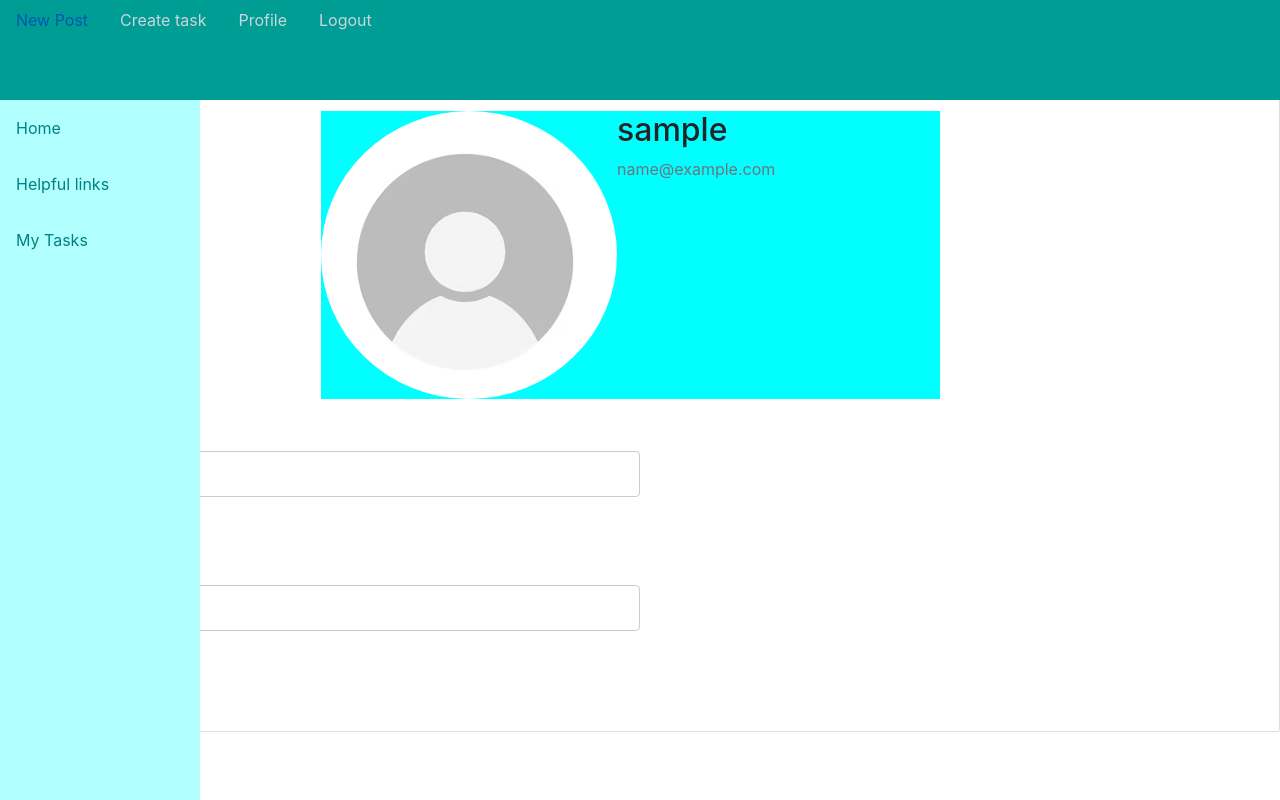
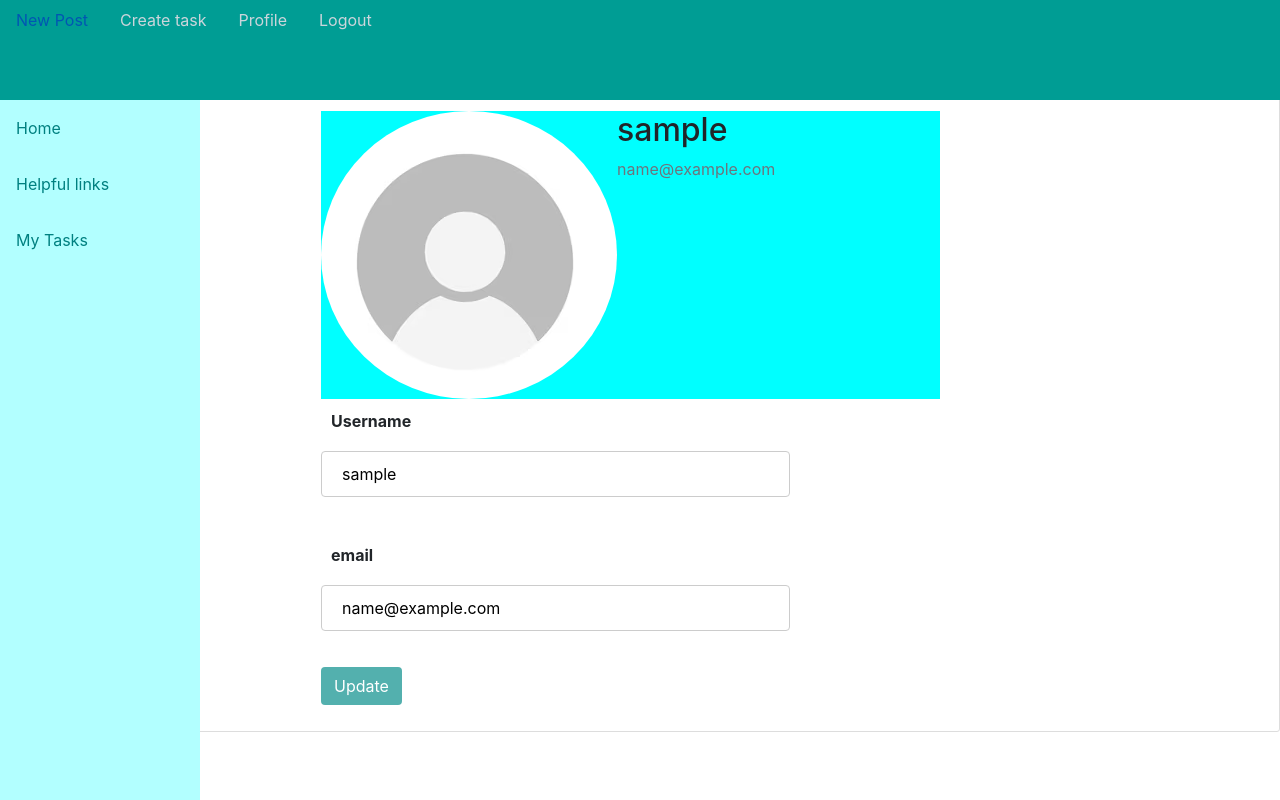
Before and after one commit to Ivy-Chelsea/DevConnect, a Flask app: page /profile in a window 1280 px wide. Run offline with Flask 3, Linux system fonts and the light colour scheme; the visitor is signed in with stand-in values (Sample User, id 1); some libraries are stand-ins or nearby versions.

Commit message:
style form group divisions

```diff
--- a/scp/static/home.css
+++ b/scp/static/home.css
@@ -118,3 +118,7 @@ a.article-title:hover {
     background-color: #00ffff;
     width: 50%;
 }
+
+.form-group {
+    margin-left: 300px;
+}
```
